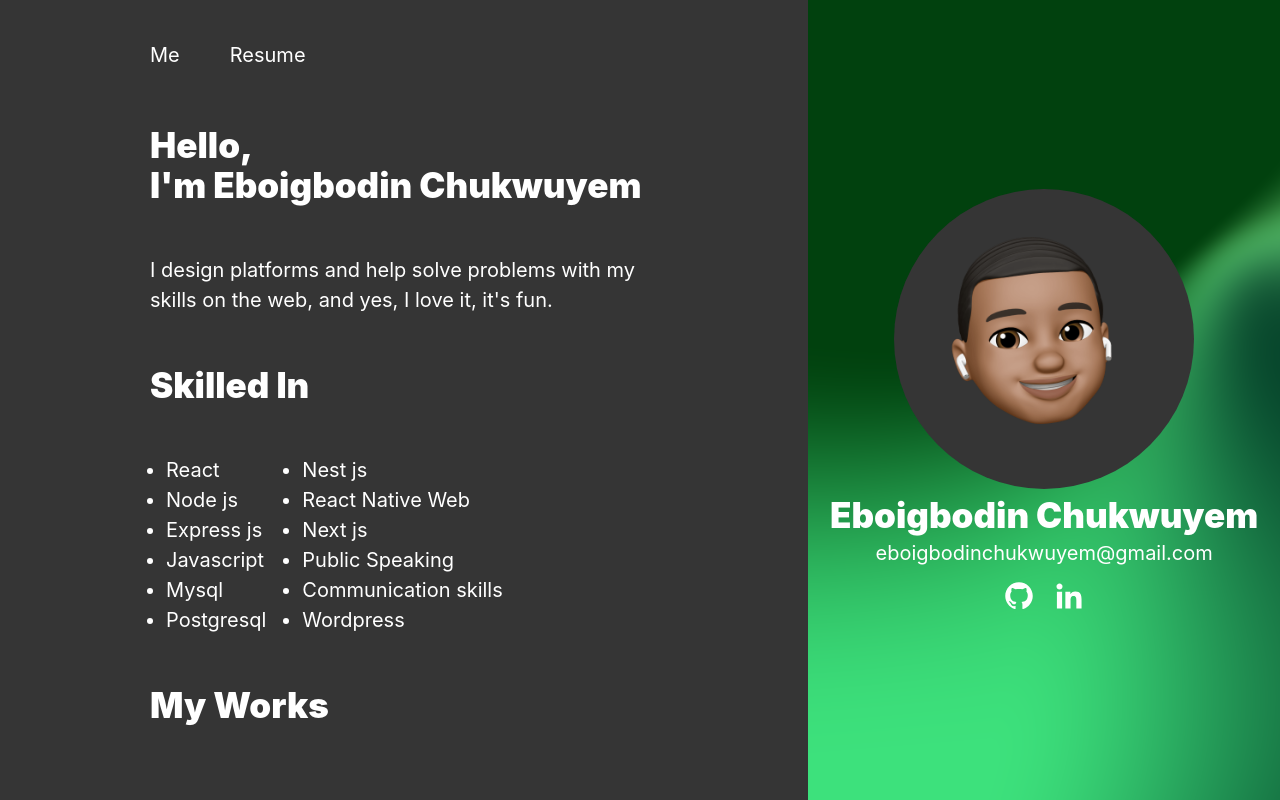
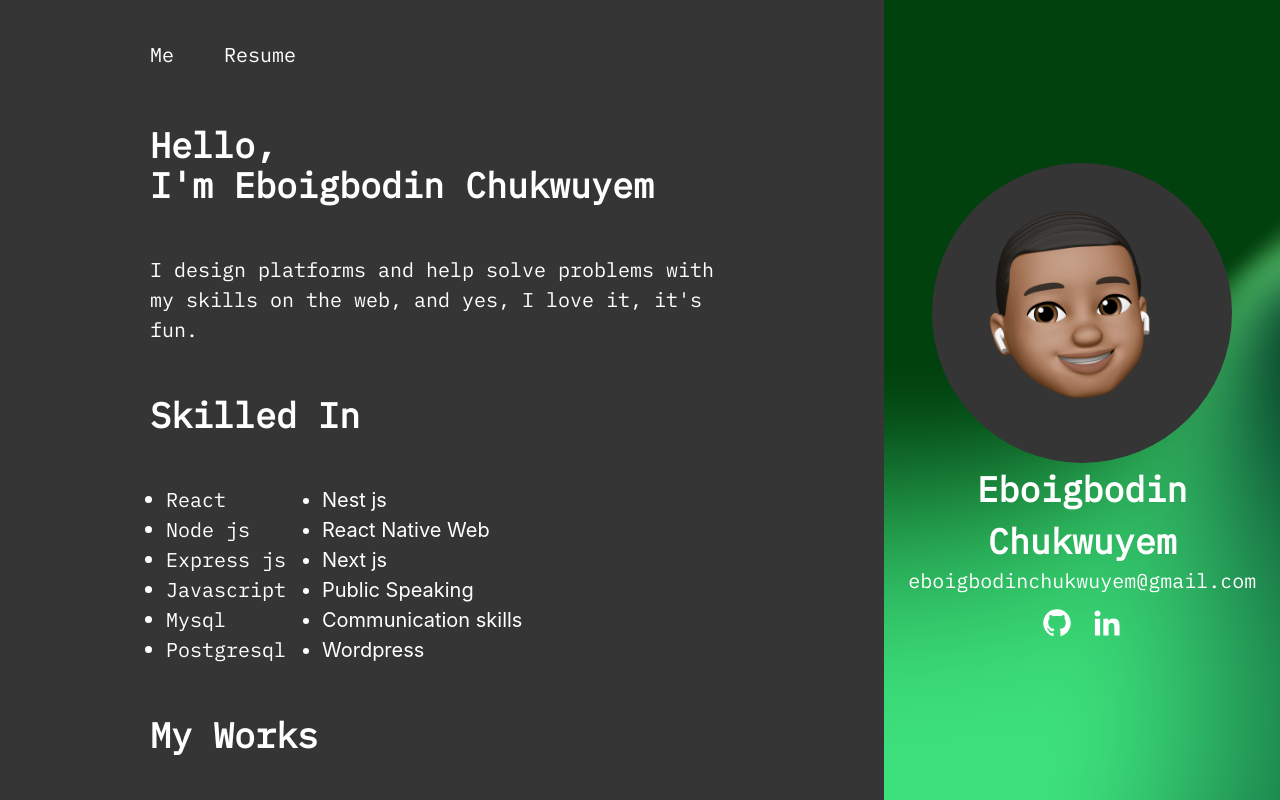
Before and after one commit to chukwuyem11/personal_website, a Next.js app: page /home in a window 1280 px wide. Shown: the top 800 px of the page. Built offline with nearby package versions, Linux system fonts and the light colour scheme.

Commit message:
make it better

```diff
--- /dev/null
+++ b/pages/_document.js
@@ -0,0 +1,24 @@
+import Document, { Html, Head, Main, NextScript } from 'next/document'
+
+class MyDocument extends Document {
+  static async getInitialProps(ctx) {
+    const initialProps = await Document.getInitialProps(ctx)
+    return { ...initialProps }
+  }
+
+  render() {
+    return (
+      <Html>
+        <Head>
+          <link href="https://fonts.googleapis.com/css2?family=IBM+Plex+Mono&display=swap" rel="stylesheet" />
+        </Head>
+        <body>
+          <Main />
+          <NextScript />
+        </body>
+      </Html>
+    )
+  }
+}
+
+export default MyDocument
--- a/pages/home.js
+++ b/pages/home.js
@@ -60,14 +60,14 @@
           <Flex >
             <Center>
 
-        <Box ><Text color="#ffffff" fontSize={["25px","30px", "35px" ]} fontWeight="900" lineHeight={["30px", "35px", "40px"]} mt="50px" textAlign={["left","center", "left"]}>Hello,</Text><Text color="#ffffff" fontSize={["25px","30px", "35px" ]} fontWeight="900" lineHeight={["30px", "35px", "40px"]} textAlign={["left","center", "left"]}> I'm Eboigbodin Chukwuyem</Text>
-        <Box w={["","","80%"]}><Text fontSize={["16px","18px", "20px" ]} color="#ffffff" mt="50px" mb="50px" textAlign={["left","center", "left"]}>I design platforms and help solve problems with my skills on the web, and yes, I love it, it's fun.</Text></Box>
+        <Box ><Text color="#ffffff" fontSize={["25px","30px", "35px" ]} fontWeight="900" lineHeight={["30px", "35px", "40px"]} mt="50px" textAlign={["left","center", "left"]} fontFamily="IBM Plex Mono">Hello,</Text><Text color="#ffffff" fontSize={["25px","30px", "35px" ]} fontWeight="900" lineHeight={["30px", "35px", "40px"]} textAlign={["left","center", "left"]} fontFamily="IBM Plex Mono"> I'm Eboigbodin Chukwuyem</Text>
+        <Box w={["","","80%"]}><Text fontSize={["16px","18px", "20px" ]} color="#ffffff" mt="50px" mb="50px" textAlign={["left","center", "left"]} fontFamily="IBM Plex Mono">I design platforms and help solve problems with my skills on the web, and yes, I love it, it's fun.</Text></Box>
 
         <Box display={["block", "none", "block"]}>
-          <Text color="#ffffff" fontSize={["25px","30px", "35px" ]} fontWeight="900" lineHeight={["25px", "35px", "40px"]}  textAlign={["left","center", "left"]}>Skilled In</Text>
+          <Text color="#ffffff" fontSize={["25px","30px", "35px" ]} fontWeight="900" lineHeight={["25px", "35px", "40px"]} fontFamily="IBM Plex Mono" textAlign={["left","center", "left"]}>Skilled In</Text>
           <Flex mb="50px" mt="50px" >
 
-            <Box mr="20px">
+            <Box mr="20px" fontFamily="IBM Plex Mono">
 
           <UnorderedList>
   <ListItem fontSize={["16px","18px", "20px" ]} color="#ffffff">React</ListItem>
@@ -95,11 +95,11 @@
 
           <Center  display={["none", "block", "none"]}>
         <Box >
-          <Text color="#ffffff" fontSize={["25px","30px", "35px" ]} fontWeight="900" lineHeight={["25px", "35px", "40px"]} mb="50px" textAlign={["left","center", "left"]} >Skilled In</Text>
+          <Text color="#ffffff" fontSize={["25px","30px", "35px" ]} fontWeight="900" lineHeight={["25px", "35px", "40px"]} mb="50px" fontFamily="IBM Plex Mono" textAlign={["left","center", "left"]} >Skilled In</Text>
           <Center>
           <Flex mb="50px" >
 
-            <Box mr="20px">
+            <Box mr="20px" fontFamily="IBM Plex Mono" >
 
           <UnorderedList>
   <ListItem textAlign={["left","center", "left"]} fontSize={["16px","18px", "20px" ]} color="#ffffff">React</ListItem>
@@ -111,7 +111,7 @@
 
 </UnorderedList>
 </Box>
-<Box>
+<Box fontFamily="IBM Plex Mono">
           <UnorderedList>
           <ListItem textAlign={["left","center", "left"]} fontSize={["16px","18px", "20px" ]}color="#ffffff">Nest js</ListItem>
   <ListItem textAlign={["left","center", "left"]} fontSize={["16px","18px", "20px" ]} color="#ffffff">React Native Web</ListItem>
@@ -131,7 +131,7 @@
 
 </Flex>
 <Box >
-  <Text mb="50px" color="#ffffff" fontSize={["25px","30px", "35px" ]} fontWeight="900" lineHeight={["25px", "35px", "40px"]}  textAlign={["left","center", "left"]}>My Works</Text>
+  <Text mb="50px" color="#ffffff" fontSize={["25px","30px", "35px" ]} fontWeight="900" lineHeight={["25px", "35px", "40px"]} fontFamily="IBM Plex Mono"  textAlign={["left","center", "left"]}>My Works</Text>
 </Box>
 <Box display={["block", "none", "block"]}>
 <Grid   templateColumns="repeat(2, 1fr)" gap={[6, -6,-6]} mb="50px">
--- a/pages/nav.js
+++ b/pages/nav.js
@@ -73,7 +73,7 @@
 
 
 
-            <Box w="100%"   fontSize="20px"   h= "75px" >
+            <Box w="100%"   fontSize="20px" fontFamily="IBM Plex Mono"  h= "75px" >
               <Flex w="100%"  pt={10} >
             <Link href="/">
             <Box  >
@@ -94,7 +94,7 @@
   <Box >{props.children}</Box>
 
           </Box >
-          <Box display={["none", "none", "block"]}  w="50%" bgPosition="center" bgGradient="url(grade5.png)" ><Center  w="100%" h="800px" alignItems="center" ><Box pos="fixed"   ><Center><Image  src="memoji.png"  w={["200px","300px", "300px" ]} h={["200px","300px", "300px" ]} borderRadius="100%" bg="#353535"    alt="Segun Adebayo"  p="0" /></Center><Text textAlign="center" fontSize={["25px","30px", "35px" ]} color="#ffffff" fontWeight="900"  >Eboigbodin Chukwuyem</Text><Text  textAlign="center" fontSize={["16px","18px", "20px" ]} color="#ffffff" lineHeight="25px">eboigbodinchukwuyem@gmail.com</Text><Center  > <Flex mt="15px"><Link href="https://github.com/chukwuyem11"><Box >< GrGithub _hover={{ bg: "#353535", color:"#ffffff" }} fontSize="30px"  color="#ffffff" /></Box></Link> <Link href="https://www.linkedin.com/in/chukwuyem-eboigbodin-37b245217/"><Box ml={5}> < GrLinkedinOption _hover={{ bg: "#353535", color:"#ffffff" }} fontSize="30px"  color="#ffffff"/></Box></Link></Flex></Center></Box></Center> </Box>
+          <Box display={["none", "none", "block"]}  w="50%" bgPosition="center" bgGradient="url(grade5.png)" ><Center  w="100%" h="800px" alignItems="center" ><Box pos="fixed"   ><Center><Image  src="memoji.png"  w={["200px","300px", "300px" ]} h={["200px","300px", "300px" ]} borderRadius="100%" bg="#353535"    alt="Segun Adebayo"  p="0" /></Center><Text textAlign="center" fontSize={["25px","30px", "35px" ]} color="#ffffff" fontWeight="900" fontFamily="IBM Plex Mono" >Eboigbodin Chukwuyem</Text><Text  textAlign="center" fontSize={["16px","18px", "20px" ]} color="#ffffff" lineHeight="25px" fontFamily="IBM Plex Mono">eboigbodinchukwuyem@gmail.com</Text><Center  > <Flex mt="15px"><Link href="https://github.com/chukwuyem11"><Box >< GrGithub _hover={{ bg: "#353535", color:"#ffffff" }} fontSize="30px"  color="#ffffff" /></Box></Link> <Link href="https://www.linkedin.com/in/chukwuyem-eboigbodin-37b245217/"><Box ml={5}> < GrLinkedinOption _hover={{ bg: "#353535", color:"#ffffff" }} fontSize="30px"  color="#ffffff"/></Box></Link></Flex></Center></Box></Center> </Box>
       </Flex>
 
       <Flex display={["block", "block", "none"]} flexDirection="column" justifyContent="space-between" bg="#353535" >
@@ -102,7 +102,7 @@
 
 
            <Center>
-            <Box  zIndex={2}  fontSize="20px"   h= "75px" >
+            <Box  zIndex={2}  fontSize="20px" fontFamily="IBM Plex Mono"  h= "75px" >
               <Flex w="100%"   >
             <Link href="/">
             <Box  >
@@ -122,7 +122,7 @@
 
 
           </Box >
-          <Box mt="-100px"  bgPosition="center" bgGradient="url(grade5.png)" ><Center  w="100%" h="700px"  ><Box   ><Center><Image  src="memoji.png"  w={["200px","250px", "300px" ]} h={["200px","250px", "300px" ]} borderRadius="100%" bg="#353535"    alt="Segun Adebayo"  p="0" /></Center><Text textAlign="center" fontSize={["25px","30px", "35px" ]} color="#ffffff" fontWeight="900"  >Eboigbodin Chukwuyem</Text><Text  textAlign="center" fontSize={["16px","18px", "20px" ]} color="#ffffff" lineHeight="25px">eboigbodinchukwuyem@gmail.com</Text> <Center  > <Flex mt="15px"><Box >< GrGithub _hover={{ bg: "#353535", color:"#ffffff" }} fontSize="30px"  color="#ffffff" /></Box> <Box ml={5}> < GrLinkedinOption _hover={{ bg: "#353535", color:"#ffffff" }} fontSize="30px"  color="#ffffff"/></Box></Flex></Center></Box></Center> </Box>
+          <Box mt="-100px"  bgPosition="center" bgGradient="url(grade5.png)" ><Center  w="100%" h="700px"  ><Box   ><Center><Image  src="memoji.png"  w={["200px","250px", "300px" ]} h={["200px","250px", "300px" ]} borderRadius="100%" bg="#353535"    alt="Segun Adebayo"  p="0" /></Center><Text textAlign="center" fontSize={["25px","30px", "35px" ]} color="#ffffff" fontWeight="900" fontFamily="IBM Plex Mono"  >Eboigbodin Chukwuyem</Text><Text  textAlign="center" fontSize={["16px","18px", "20px" ]} color="#ffffff" lineHeight="25px" fontFamily="IBM Plex Mono">eboigbodinchukwuyem@gmail.com</Text> <Center  > <Flex mt="15px"><Box >< GrGithub _hover={{ bg: "#353535", color:"#ffffff" }} fontSize="30px"  color="#ffffff" /></Box> <Box ml={5}> < GrLinkedinOption _hover={{ bg: "#353535", color:"#ffffff" }} fontSize="30px"  color="#ffffff"/></Box></Flex></Center></Box></Center> </Box>
           <Box p="15px" >{props.children}</Box>
       </Flex>
       </Box>)
```
